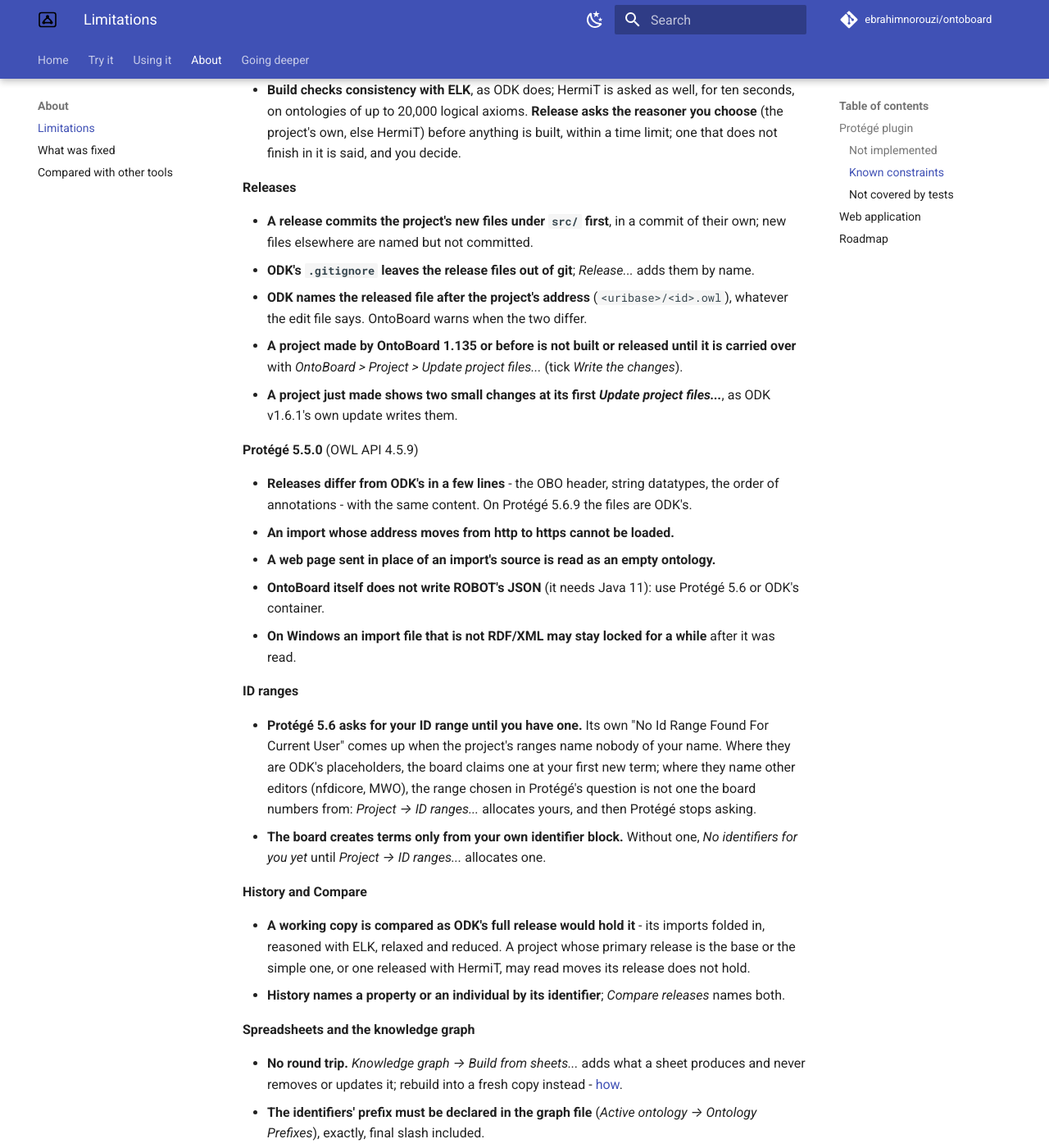
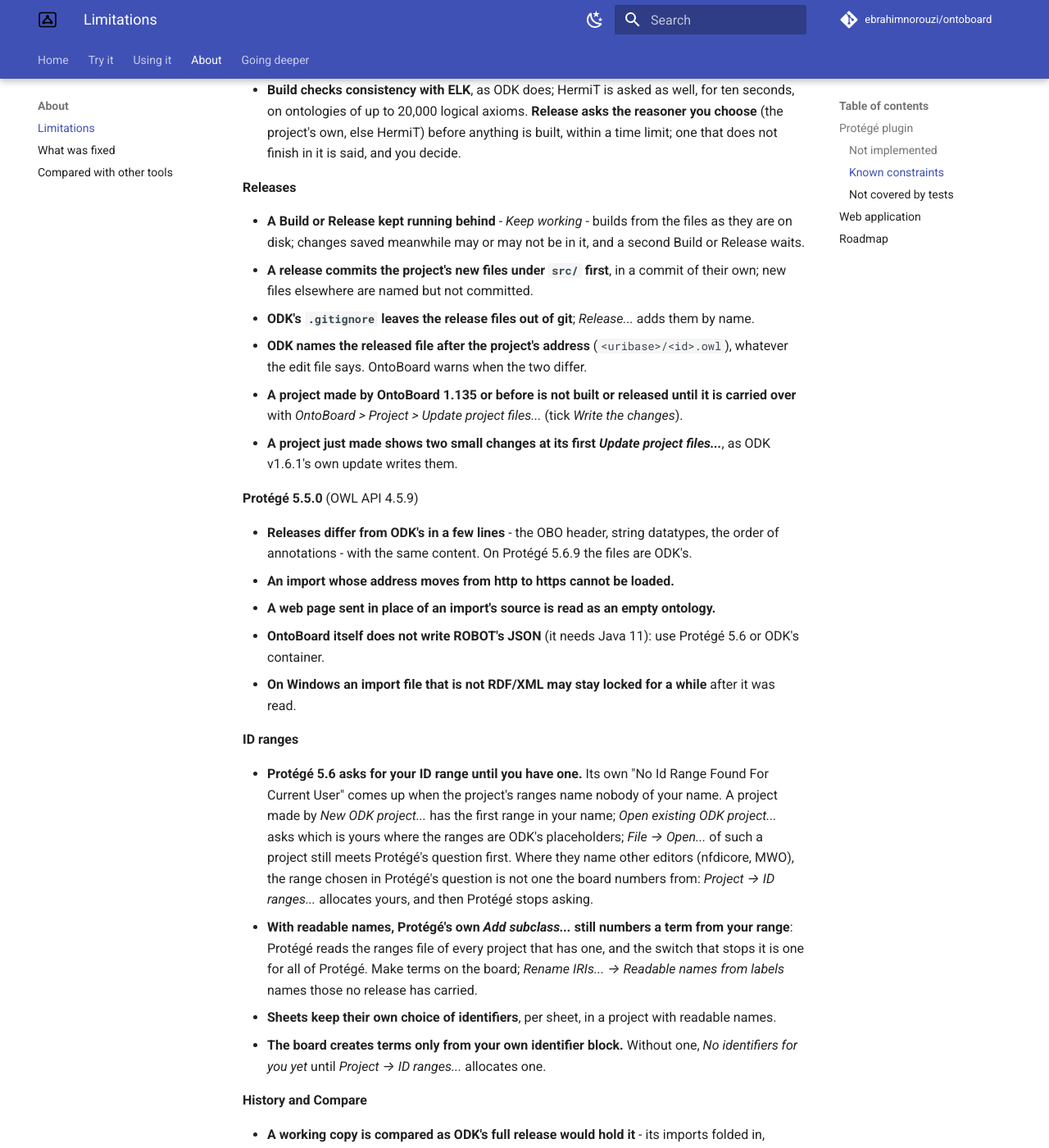
Before and after one commit to ebrahimnorouzi/ontoboard, an MkDocs documentation site: the page built from docs/limitations.md, in a window 1280 px wide and 1400 px high, scrolled down 1828 px. Shown: the whole window at 82% size. Built offline with MkDocs 1.6.1 and Material for MkDocs 9.7.7, drawn with Linux system fonts in a browser that asks for light colours; comment, search, counter and statistics services are not loaded.

Commit message:
docs(1.155.0): a new project's ID range, readable names, every import method and type, Keep working, History on GitHub - and three more entries in fixed.md
odk-workflow.md says how a new project's first range is claimed, how readable names are chosen and what Rename IRIs' Readable names from labels does, the module types and fields Import terms offers and ROBOT's methods outside a project, and Keep working; guide.md that History leads to GitHub; limitations.md that Protege's own Add subclass numbers in a project with readable names, that sheets keep their own identifiers, and how a run kept behind builds; glossary.md Readable names; fixed.md the ID-range question after each pattern import, the sheet editor's freeze and the repeated example identifiers.

```diff
--- a/docs/limitations.md
+++ b/docs/limitations.md
@@ -69,6 +69,8 @@ What OntoBoard does not do today, and the constraints of what it does.
 
 **Releases**
 
+- **A Build or Release kept running behind** - *Keep working* - builds from the files as they are
+  on disk; changes saved meanwhile may or may not be in it, and a second Build or Release waits.
 - **A release commits the project's new files under `src/` first**, in a commit of their own; new
   files elsewhere are named but not committed.
 - **ODK's `.gitignore` leaves the release files out of git**; *Release...* adds them by name.
@@ -92,10 +94,17 @@ What OntoBoard does not do today, and the constraints of what it does.
 **ID ranges**
 
 - **Protégé 5.6 asks for your ID range until you have one.** Its own "No Id Range Found For
-  Current User" comes up when the project's ranges name nobody of your name. Where they are ODK's
-  placeholders, the board claims one at your first new term; where they name other editors
-  (nfdicore, MWO), the range chosen in Protégé's question is not one the board numbers from:
-  *Project → ID ranges...* allocates yours, and then Protégé stops asking.
+  Current User" comes up when the project's ranges name nobody of your name. A project made by
+  *New ODK project...* has the first range in your name; *Open existing ODK project...* asks
+  which is yours where the ranges are ODK's placeholders; *File → Open...* of such a project
+  still meets Protégé's question first. Where they name other editors (nfdicore, MWO), the range
+  chosen in Protégé's question is not one the board numbers from: *Project → ID ranges...*
+  allocates yours, and then Protégé stops asking.
+- **With readable names, Protégé's own *Add subclass...* still numbers a term from your range**:
+  Protégé reads the ranges file of every project that has one, and the switch that stops it is
+  one for all of Protégé. Make terms on the board; *Rename IRIs... → Readable names from labels*
+  names those no release has carried.
+- **Sheets keep their own choice of identifiers**, per sheet, in a project with readable names.
 - **The board creates terms only from your own identifier block.** Without one, *No identifiers
   for you yet* until *Project → ID ranges...* allocates one.
 
```
Also changed, not shown: docs/fixed.md (+3 -0 lines), docs/glossary.md (+4 -0 lines), docs/guide.md (+2 -0 lines), docs/odk-workflow.md (+15 -2 lines).
